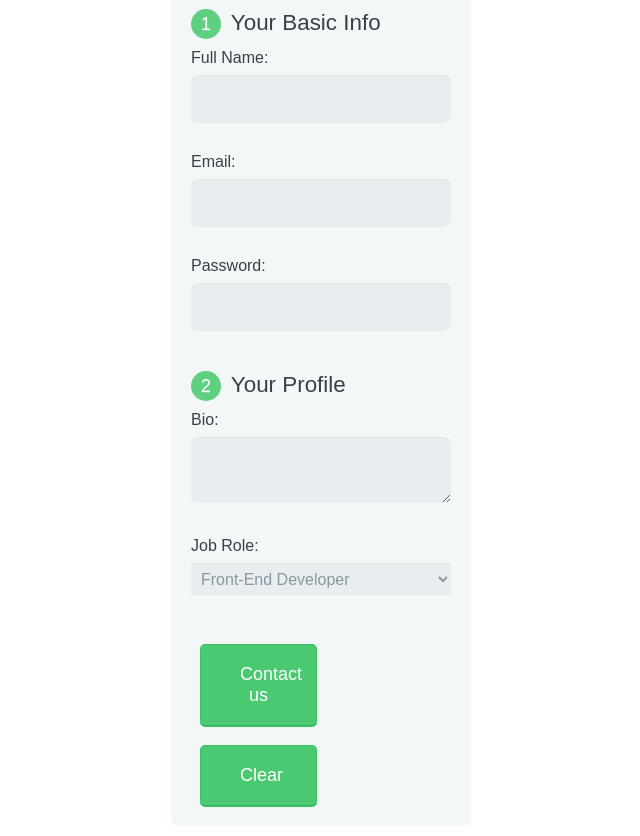
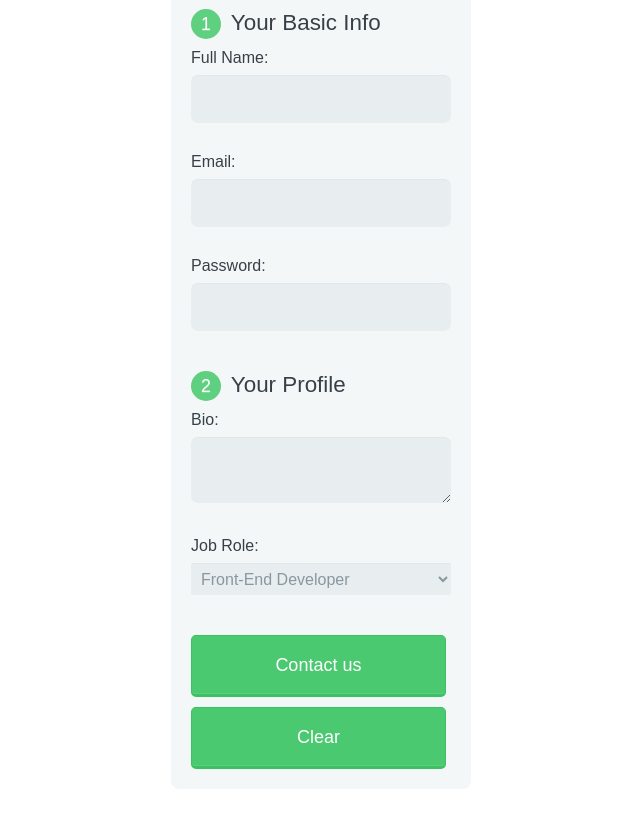
Before and after one commit to MohamedMahsoon97/Form-Validation-using-Javascript, a plain HTML site: page index.html in a window 1280 px wide. Shown: the part 78-914 px from the top of the page, without its empty margins (319-959 px from the left). After the commit the page ends 877 px from the top, so only its background shows below. Drawn offline with Linux system fonts and the light colour scheme.

Commit message:
modify 2

```diff
--- a/css/style.css
+++ b/css/style.css
@@ -61,12 +61,11 @@ button {
     text-align: center;
     font-style: normal;
     border-radius: 5px;
-    width: 45%;
+    width: 98%;
     border: 1px solid #3ac162;
     border-width: 1px 1px 3px;
     box-shadow: 0 -1px 0 rgba(255, 255, 255, 0.1) inset;
     margin-bottom: 10px;
-    margin: 9px;
 }
 fieldset {
     margin-bottom: 10px;
```
